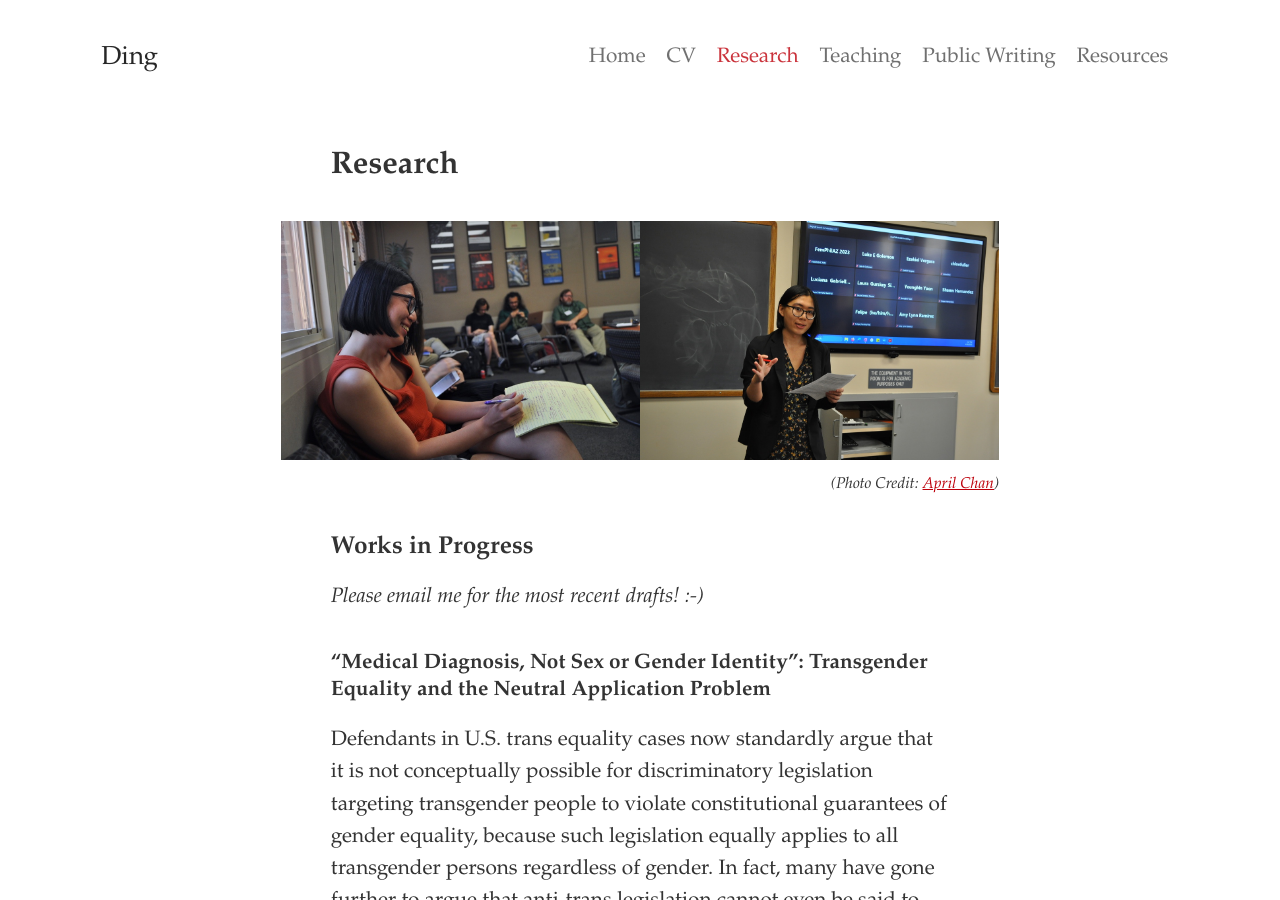
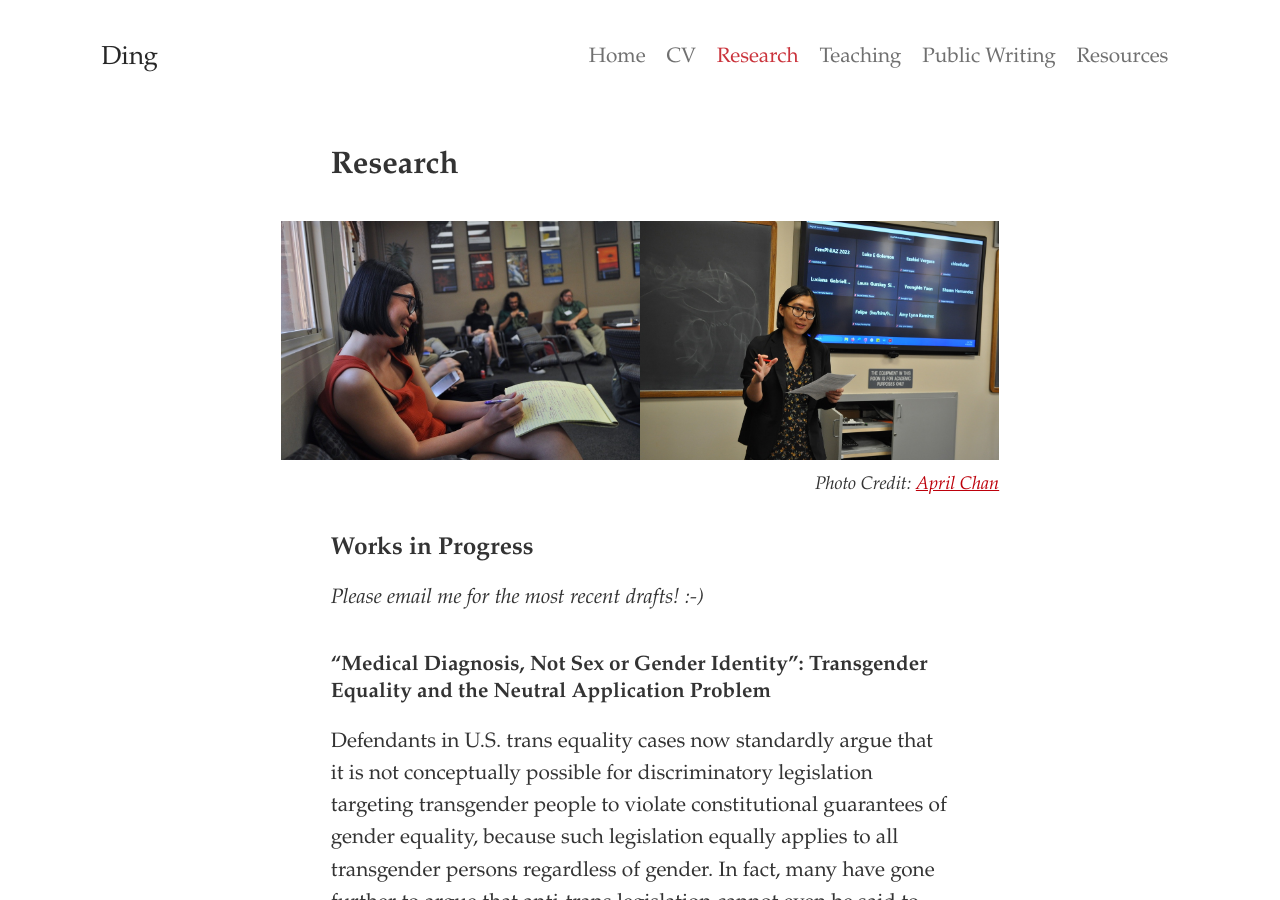
Before and after one commit to dingherself/dingherself.github.io, a Jekyll site: the page built from research.html, in a window 1280 px wide and 900 px high. Built offline with Jekyll 4.4.1, drawn with Linux system fonts in a browser that asks for light colours; some web fonts are replaced.

Commit message:
beautify

```diff
--- a/research.html
+++ b/research.html
@@ -24,7 +24,7 @@ order: 3
       <p style="text-align:center;">
         <a href="{{ site.baseurl }}/assets/A2DE5B30-50EF-4A5D-9C0F-B8FCA80A7DFD_1_105_c.jpeg"><img src="{{ site.baseurl }}/assets/A2DE5B30-50EF-4A5D-9C0F-B8FCA80A7DFD_1_105_c.jpeg" alt="Me in a black foral dress and a black blazer, giving comments." class="img-fluid"></a>
       </p>
-      <p style="font-size: 0.75em; text-align:right; margin-top: -0.5em; margin-bottom: -0.5em;"><em>(Photo Credit: <a href="https://sites.google.com/view/aprilchan">April Chan</a>)</em></p>
+      <p style="font-size: 0.875em; text-align:right; margin-top: -0.5em; margin-bottom: -0.5em;"><em>Photo Credit: <a href="https://sites.google.com/view/aprilchan">April Chan</a></em></p>
     </div>
   </div>
 
```
